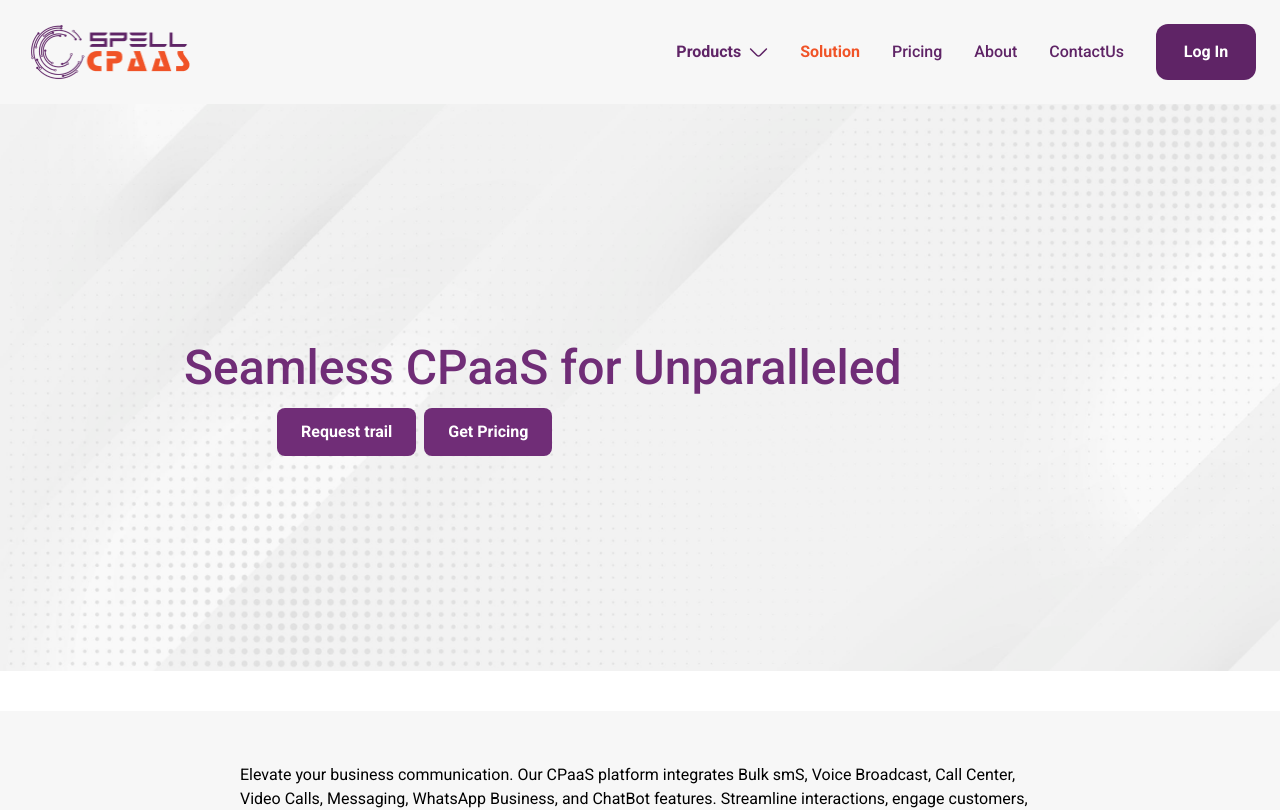
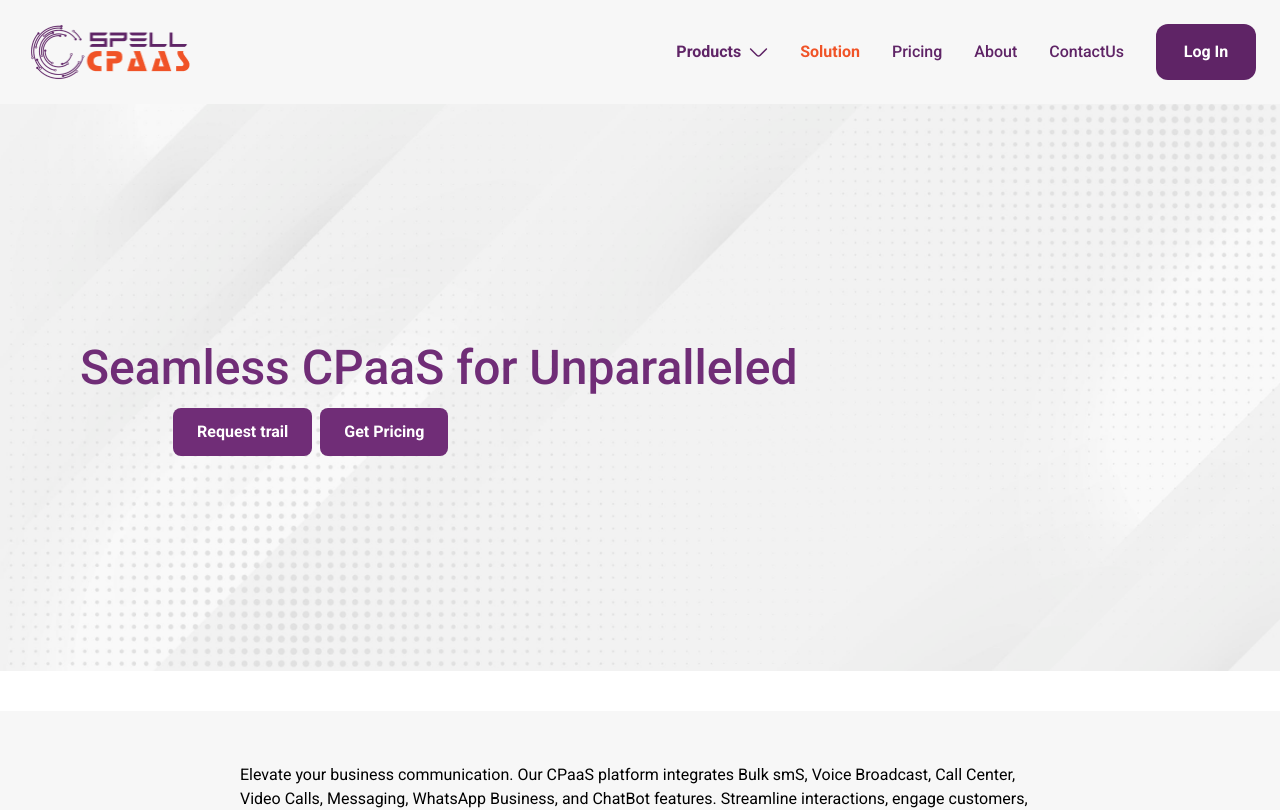
Before and after one commit to nareshbudha/my-project, a React (Vite) app: page / in a window 1280 px wide. Shown: the top 810 px of the page. Built offline with nearby package versions, Linux system fonts and the light colour scheme.

Commit message:
home responsive

```diff
--- a/src/Component/Page/Footer.jsx
+++ b/src/Component/Page/Footer.jsx
@@ -12,7 +12,7 @@ import logoImage from "../Image/logo.png";
 const Footer = () => {
   const today = new Date();
   return (
-    <div className="w-fu;;">
+    <div className="w-full">
       <div className="bg-[#F7F7F7] flex mobile:flex-col mobile:py-10 mobile:gap-10 mobile:items-end tablet:flex-row tablet:gap-10 tablet:px-10  ">
         <div className=" flex flex-col mobile:gap-10 mobile:justify-evenly">
           <img className="mobile:w-32 mobile:h-16" src={logoImage} alt="Logo" />
--- a/src/Component/Page/Home.jsx
+++ b/src/Component/Page/Home.jsx
@@ -28,12 +28,12 @@ const Home = () => {
 
     <div className="w-full">
       <img className=" w-full" src={iamges} alt="Logo" />
-      <div className=" text-[#702D77] absolute flex flex-col mobile:mx-10 justify-between mobile:top-1/3 laptop:top-2/4 -translate-y-2/4 mobile:space-y-4">
-        <p className=" mobile:leading-5 mobile:text-xl mobile:font-light  tablet:text-3xl tablet:font-semibold tablet:mx-36 laptop:text-5xl  laptop:font-medium desktop:text-6xl ">
+      <div className=" text-[#702D77] absolute flex flex-col mobile:mx-10 justify-between mobile:top-[20%] laptop:top-2/4 -translate-y-2/4 mobile:space-y-4">
+        <p className=" mobile:leading-5 mobile:text-xl mobile:font-light  tablet:text-3xl tablet:font-semibold tablet:mx-10 laptop:text-5xl  laptop:font-medium desktop:text-6xl ">
           Seamless CPaaS for Unparalleled
         </p>
 
-        <div className="  text-[#FFFFFF] flex flex-row gap-2 mobile:justify-start mobile:items-start tablet:justify-center tablet:items-center">
+        <div className="  text-[#FFFFFF] flex flex-row gap-2 mobile:justify-start mobile:items-start tablet:justify-center">
           <a className="bg-[#702D77] hover:bg-[#FC6517] mobile:rounded-lg mobile:text-sm mobile:font-extralight mobile:py-1 mobile:px-2 tablet:text-base tablet:font-normal tablet:py-2 tablet:px-2  laptop:py-3 laptop:px-6 laptop:font-bold laptop:text-base  ">
             Request trail
           </a>
```
